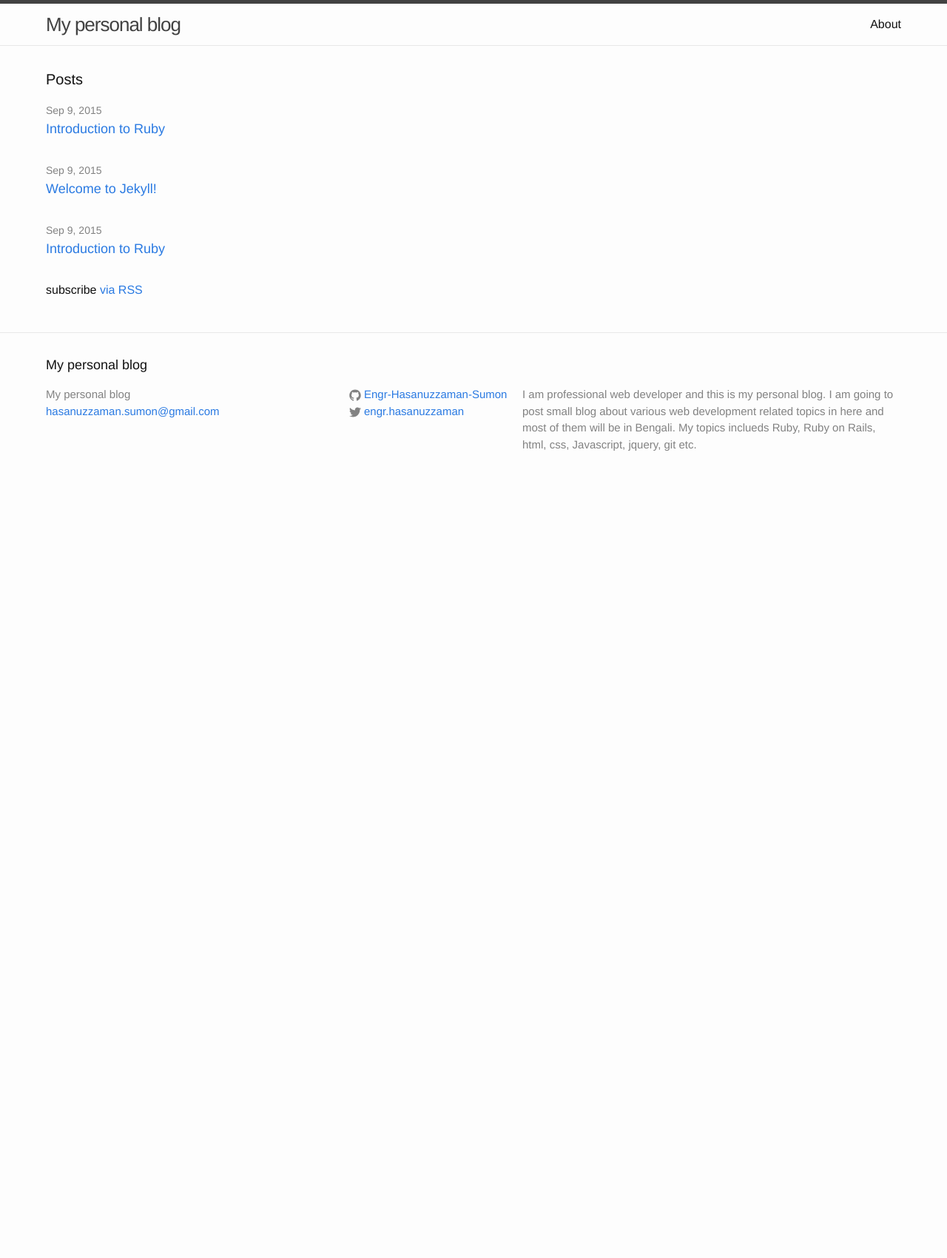
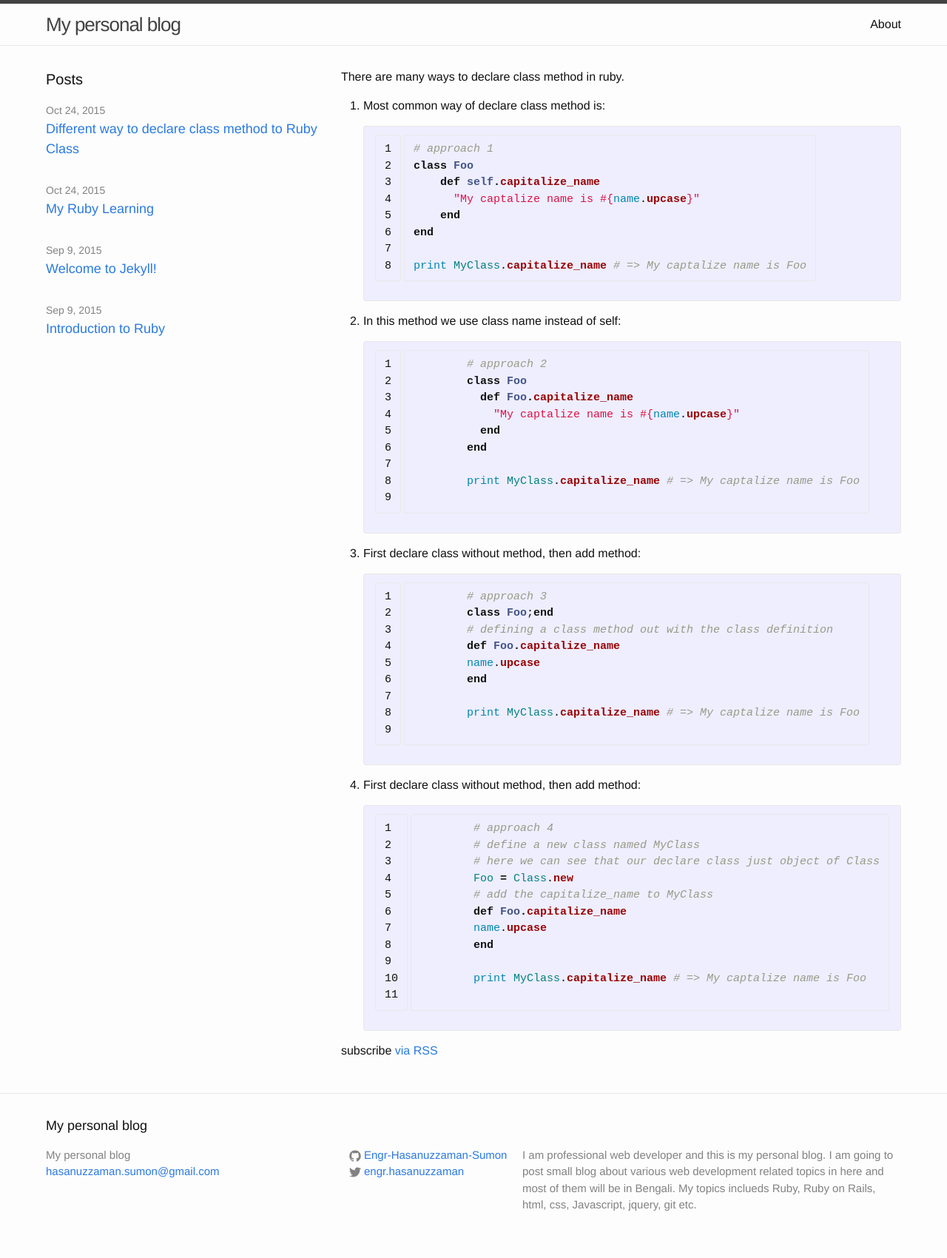
Before and after one commit to Engr-Hasanuzzaman-Sumon/Engr-Hasanuzzaman-Sumon.github.io, a Jekyll site: the page built from index.html, in a window 1280 px wide. Shown: the whole page at 74% size. Built offline with Jekyll 4.4.1, drawn with Linux system fonts in a browser that asks for light colours; before the commit the page ends 900 px from its top, so only the background shows below that.

Commit message:
new two post divide index page into side-bar and main-content(latest post)

```diff
--- a/_config.yml
+++ b/_config.yml
@@ -8,7 +8,8 @@ description: > # this means to ignore newlines until "baseurl:"
 baseurl: "" # the subpath of your site, e.g. /blog/
 url: "http://yourdomain.com" # the base hostname & protocol for your site
 twitter_username: engr.hasanuzzaman
-github_username:  Engr-Hasanuzzaman-Sumon
+github_username: Engr-Hasanuzzaman-Sumon
+excerpt_separator: 'd596aa409dbcf4bf9d9d57252304a921bd02e3fc'
 
 # Build settings
 markdown: kramdown
--- /dev/null
+++ b/_posts/2015-10-24-different-way-to-write-class-method.html
@@ -0,0 +1,63 @@
+---
+layout: post
+title:  "Different way to declare class method to Ruby Class"
+date:   2015-10-24 03:03:00
+categories: ruby intermediate
+---
+
+<p>There are many ways to declare class method in ruby.</p>
+<ol>
+    <li> <p>Most common way of declare class method is:</p>
+{% highlight ruby linenos%}
+# approach 1
+class Foo
+    def self.capitalize_name
+      "My captalize name is #{name.upcase}"
+    end
+end
+
+print MyClass.capitalize_name # => My captalize name is Foo
+{% endhighlight %}
+    </li>
+    <li>
+        <p>In this method we use class name instead of self:</p>
+        {% highlight ruby linenos%}
+        # approach 2
+        class Foo
+          def Foo.capitalize_name
+            "My captalize name is #{name.upcase}"
+          end
+        end
+
+        print MyClass.capitalize_name # => My captalize name is Foo
+        {% endhighlight %}
+    </li>
+    <li>
+        <p>First declare class without method, then add method:</p>
+        {% highlight ruby linenos%}
+        # approach 3
+        class Foo;end
+        # defining a class method out with the class definition
+        def Foo.capitalize_name
+        name.upcase
+        end
+
+        print MyClass.capitalize_name # => My captalize name is Foo
+        {% endhighlight %}
+    </li>
+    <li>
+        <p>First declare class without method, then add method:</p>
+        {% highlight ruby linenos%}
+        # approach 4
+        # define a new class named MyClass
+        # here we can see that our declare class just object of Class
+        Foo = Class.new
+        # add the capitalize_name to MyClass
+        def Foo.capitalize_name
+        name.upcase
+        end
+
+        print MyClass.capitalize_name # => My captalize name is Foo
+        {% endhighlight %}
+    </li>
+</ol>
--- /dev/null
+++ b/_posts/2015-10-24-ruby-metaprogramming.html
@@ -0,0 +1,31 @@
+---
+layout: post
+title:  "My Ruby Learning"
+date:   2015-10-24 2:44:00
+categories: ruby intermediate
+---
+
+1. Using ruby meta programming always we can add instance variable & method to specific object.
+
+{% highlight ruby linenos%}
+    # Example 2: create a new instance of class Object
+    my_object = Object.new
+
+    # create a second instance of class Object
+    my_other_object = Object.new
+
+    # define a method on my_object to set the instance variable @my_instance_variable
+    def my_object.set_my_variable=(var)
+      @my_instance_variable = var
+    end
+
+    # define a method on my_object to return value of instance variable @my_instance_variable
+    def my_object.get_my_variable
+      @my_instance_variable
+    end
+
+    my_object.set_my_variable = "Hello"
+    my_object.get_my_variable # => Hello
+
+    my_other_object.get_my_variable = "Hello" # => NoMethodError
+{% endhighlight %}
--- a/_posts/2015-10-24-test-html-page.html
+++ /dev/null
@@ -1,19 +0,0 @@
----
-layout: post
-title:  "Introduction to Ruby"
-date:   2015-09-09 09:44:00
-categories: ruby beginner
----
-
-<h1>this is just test of html</h1>
-<ul>
-    <li>Test list item</li>
-    <li>Test list item</li>
-    <li>Test list item</li>
-</ul>
-
-{% highlight ruby linenos%}
-def foo
-puts 'foo'
-end
-{% endhighlight %}
--- a/index.html
+++ b/index.html
@@ -1,9 +1,22 @@
 ---
 layout: default
 ---
+<style>
+    .home{
+        display: -webkit-box;
+        display: -moz-box;
+        display: -ms-flexbox;
+        display: -webkit-flex;
+        display: flex;
+    }
+    .post-list{
+        /*height: 100%;*/
+        /*float: left;*/
+    }
+</style>
 
 <div class="home">
-
+    <div class="side-bar">
         <h1 class="page-heading">Posts</h1>
 
         <ul class="post-list">
@@ -17,7 +30,15 @@ layout: default
             </li>
             {% endfor %}
         </ul>
+    </div>
 
+    <div class="latest-post">
+        <!-- show latest post using limit:1 -->
+        {% for post in site.posts limit:1 %}
+             {{ post.content }}
+        {% endfor %}
         <p class="rss-subscribe">subscribe <a href="{{ "/feed.xml" | prepend: site.baseurl }}">via RSS</a></p>
+    </div>
+
 
 </div>
```
Also changed, not shown: _drafts/ruby-learning-draft.md (added, +32 -0 lines). Lines whose indentation alone changed are shown as unchanged.
